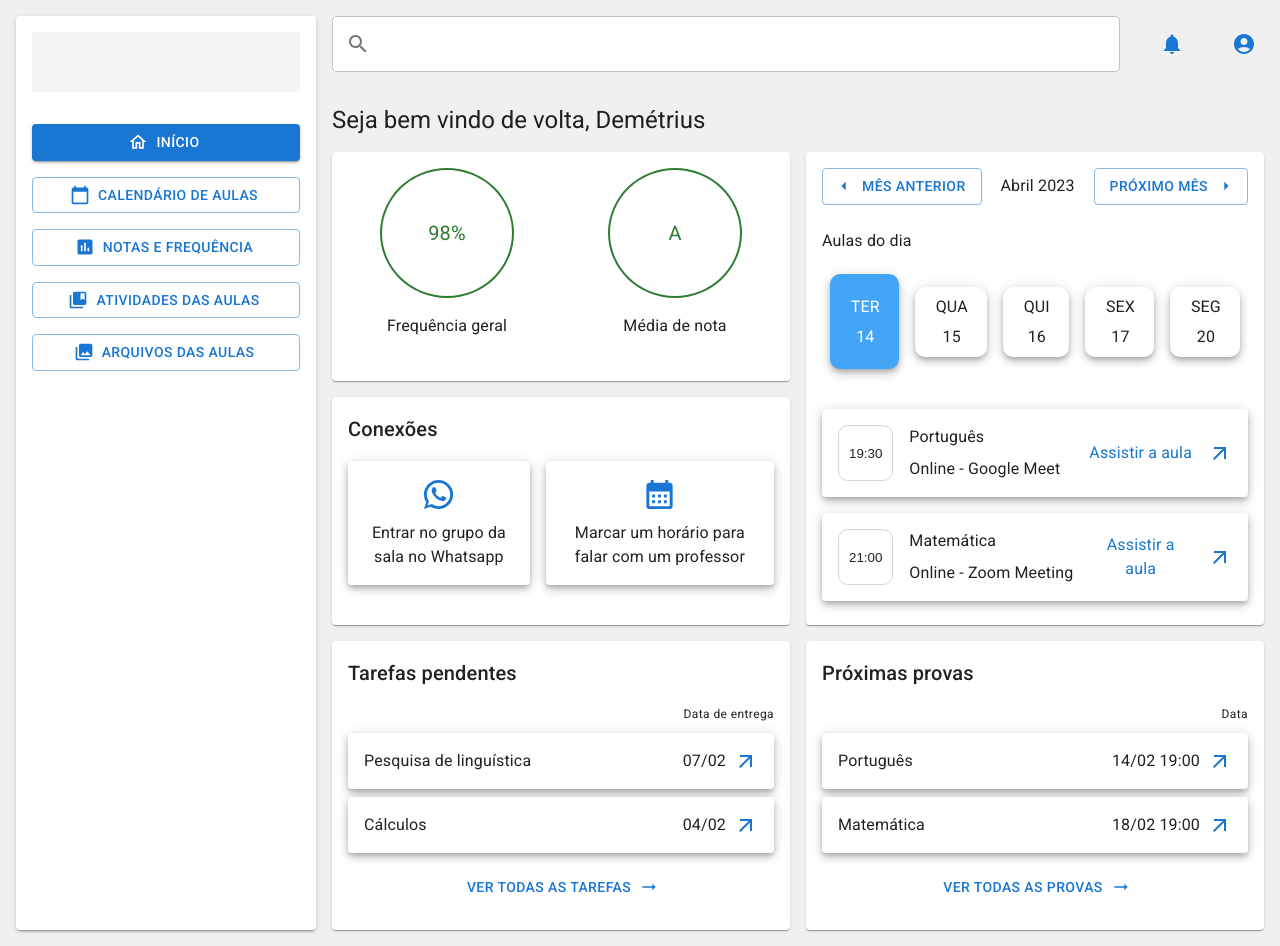
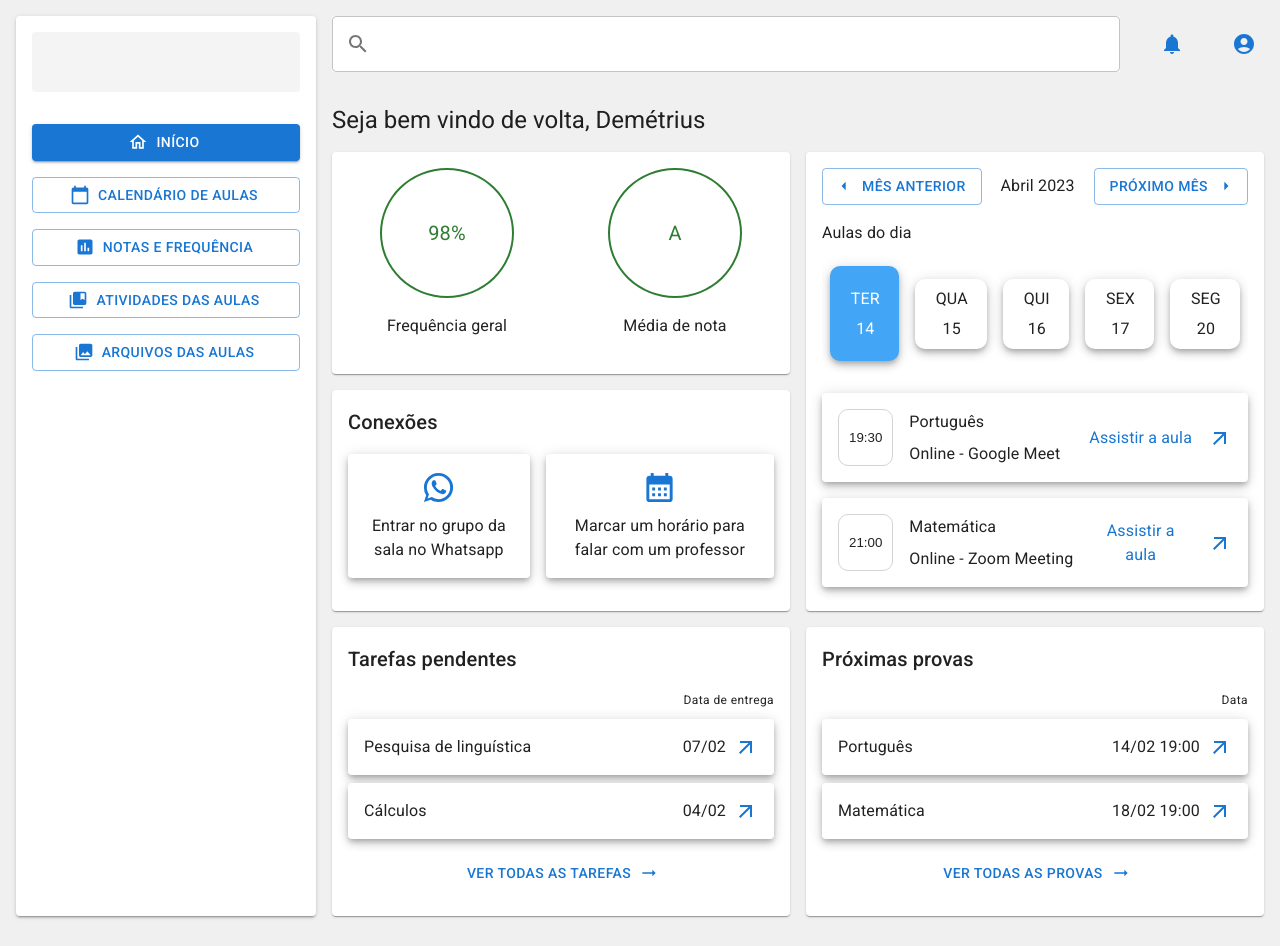
Before and after one commit to DemetriusHR/Study-App, a React (Create React App) app: page / in a window 1280 px wide. Built offline with nearby package versions, Linux system fonts and the light colour scheme.

Commit message:
Implementando StackRow e ajustando Box do InformacaoAulaComData

```diff
--- /dev/null
+++ b/src/Components/StackRow/index.tsx
@@ -0,0 +1,13 @@
+import React from 'react';
+import Stack, { StackProps } from '@mui/material/Stack';
+
+const StackRow = (props: StackProps) => (
+  <Stack
+    direction="row"
+    justifyContent="space-between"
+    alignItems="center"
+    {...props}
+  />
+);
+
+export default StackRow;
--- a/src/Pages/Home/Components/CardCalendarioAulas/DiasCalendario/index.tsx
+++ b/src/Pages/Home/Components/CardCalendarioAulas/DiasCalendario/index.tsx
@@ -1,7 +1,7 @@
 import React, { useCallback, useState } from 'react';
-import Stack from '@mui/material/Stack';
 
 import DiaCalendario from './DiaCalendario';
+import StackRow from '../../../../../Components/StackRow';
 
 const datas = [
   new Date('02-14-2023'),
@@ -19,15 +19,7 @@ const DiasCalendario = () => {
   }, []);
 
   return (
-    <Stack
-      spacing={2}
-      direction="row"
-      justifyContent="space-between"
-      alignItems="center"
-      overflow="auto"
-      paddingY={2}
-      paddingX={1}
-    >
+    <StackRow spacing={2} overflow="auto" paddingY={2} paddingX={1}>
       {datas.map((data, index) => (
         <DiaCalendario
           key={data.toJSON()}
@@ -36,7 +28,7 @@ const DiasCalendario = () => {
           onClick={() => mudaDiaSelecionado(index)}
         />
       ))}
-    </Stack>
+    </StackRow>
   );
 };
 
--- a/src/Pages/Home/Components/CardCalendarioAulas/InformacoesAulaDia/InformacaoComData/index.tsx
+++ b/src/Pages/Home/Components/CardCalendarioAulas/InformacoesAulaDia/InformacaoComData/index.tsx
@@ -7,6 +7,8 @@ import Stack from '@mui/material/Stack';
 import Typography from '@mui/material/Typography';
 import ArrowOutwardIcon from '@mui/icons-material/ArrowOutward';
 import { useTheme, styled } from '@mui/material/styles';
+
+import StackRow from '../../../../../../Components/StackRow';
 
 type InformacaoAulaComDataProps = {
   aula: string;
@@ -18,6 +20,8 @@ const Box = styled(BoxMui)`
   border-radius: 10px;
   padding-left: 10px;
   padding-right: 10px;
+  padding-top: 20px;
+  padding-bottom: 20px;
   border: 1px solid #d4d4d4;
   display: flex;
   align-items: center;
@@ -42,28 +46,17 @@ const InformacaoAulaComData = ({
     <Card elevation={5}>
       <CardActionArea>
         <CardContent>
-          <Stack
-            spacing={2}
-            direction="row"
-            justifyContent="space-between"
-            justifyItems="center"
-          >
+          <StackRow spacing={2}>
             <Box>{horaFormatada}</Box>
             <Stack spacing={1} flex="1 0 auto">
               <Typography textAlign="left">{aula}</Typography>
               <Typography textAlign="left">{onde}</Typography>
             </Stack>
-            <Stack
-              spacing={2}
-              direction="row"
-              justifyContent="space-between"
-              alignItems="center"
-              color={theme.palette.primary.main}
-            >
+            <StackRow spacing={2} color={theme.palette.primary.main}>
               <Typography>Assistir a aula</Typography>
               <ArrowOutwardIcon />
-            </Stack>
-          </Stack>
+            </StackRow>
+          </StackRow>
         </CardContent>
       </CardActionArea>
     </Card>
--- a/src/Pages/Home/Components/CardCalendarioAulas/NavegacaoMeses/index.tsx
+++ b/src/Pages/Home/Components/CardCalendarioAulas/NavegacaoMeses/index.tsx
@@ -1,9 +1,10 @@
 import React, { useState, useCallback, useMemo } from 'react';
 import Button from '@mui/material/Button';
-import Stack from '@mui/material/Stack';
 import Typography from '@mui/material/Typography';
 import ArrowRight from '@mui/icons-material/ArrowRight';
 import ArrowLeft from '@mui/icons-material/ArrowLeft';
+
+import StackRow from '../../../../../Components/StackRow';
 
 const dataAtual = new Date();
 const meses = [
@@ -49,12 +50,7 @@ const NavegacaoMeses = () => {
   }, []);
 
   return (
-    <Stack
-      spacing={2}
-      direction="row"
-      justifyContent="space-between"
-      alignItems="center"
-    >
+    <StackRow spacing={2}>
       <Button
         variant="outlined"
         startIcon={<ArrowLeft />}
@@ -72,7 +68,7 @@ const NavegacaoMeses = () => {
       >
         Próximo mês
       </Button>
-    </Stack>
+    </StackRow>
   );
 };
 
--- a/src/Pages/Home/Components/CardCalendarioAulas/index.tsx
+++ b/src/Pages/Home/Components/CardCalendarioAulas/index.tsx
@@ -17,7 +17,7 @@ const Card = styled(CardMui)`
 const CardCalendarioAulas = () => (
   <Card>
     <CardContent>
-      <Stack spacing={3}>
+      <Stack spacing={2}>
         <NavegacaoMeses />
         <Box>
         <Typography textAlign="left" gutterBottom>
--- a/src/Pages/Home/Components/CardFrequenciaMedia/index.tsx
+++ b/src/Pages/Home/Components/CardFrequenciaMedia/index.tsx
@@ -1,9 +1,9 @@
 import React from 'react';
 import Card from '@mui/material/Card';
 import CardContent from '@mui/material/CardContent';
-import Stack from '@mui/material/Stack';
 
 import BoxMostraStatusInformacao from './BoxMostraStatusInformacao';
+import StackRow from '../../../../Components/StackRow';
 
 type IInformacoes = {
   frequencia: {
@@ -30,7 +30,7 @@ const informacoes: IInformacoes = {
 const CardFrequenciaMedia = () => (
   <Card>
     <CardContent>
-      <Stack direction="row" paddingX={4} justifyContent="space-between">
+      <StackRow paddingX={4}>
         <BoxMostraStatusInformacao
           informacao={`${informacoes.frequencia.porcentagem}%`}
           status={informacoes.frequencia.status}
@@ -41,7 +41,7 @@ const CardFrequenciaMedia = () => (
           status={informacoes.nota.status}
           titulo="Média de nota"
         />
-      </Stack>
+      </StackRow>
     </CardContent>
   </Card>
 );
--- a/src/Pages/Home/Components/InformacaoComData/index.tsx
+++ b/src/Pages/Home/Components/InformacaoComData/index.tsx
@@ -2,9 +2,10 @@ import React, { useMemo } from 'react';
 import Card from '@mui/material/Card';
 import CardContent from '@mui/material/CardContent';
 import CardActionArea from '@mui/material/CardActionArea';
-import Stack from '@mui/material/Stack';
 import Typography from '@mui/material/Typography';
 import ArrowOutwardIcon from '@mui/icons-material/ArrowOutward';
+
+import StackRow from '../../../../Components/StackRow';
 
 type InformacaoComDataProps = {
   informacao: string;
@@ -37,23 +38,13 @@ const InformacaoComData = ({
     <Card elevation={5}>
       <CardActionArea>
         <CardContent>
-          <Stack
-            spacing={2}
-            direction="row"
-            justifyContent="space-between"
-            alignItems="center"
-          >
+          <StackRow spacing={2}>
             <Typography>{informacao}</Typography>
-            <Stack
-              spacing={1}
-              direction="row"
-              justifyContent="space-between"
-              alignItems="center"
-            >
+            <StackRow spacing={1}>
               <Typography>{dataFormatada}</Typography>
               <ArrowOutwardIcon color="primary" />
-            </Stack>
-          </Stack>
+            </StackRow>
+          </StackRow>
         </CardContent>
       </CardActionArea>
     </Card>
```
